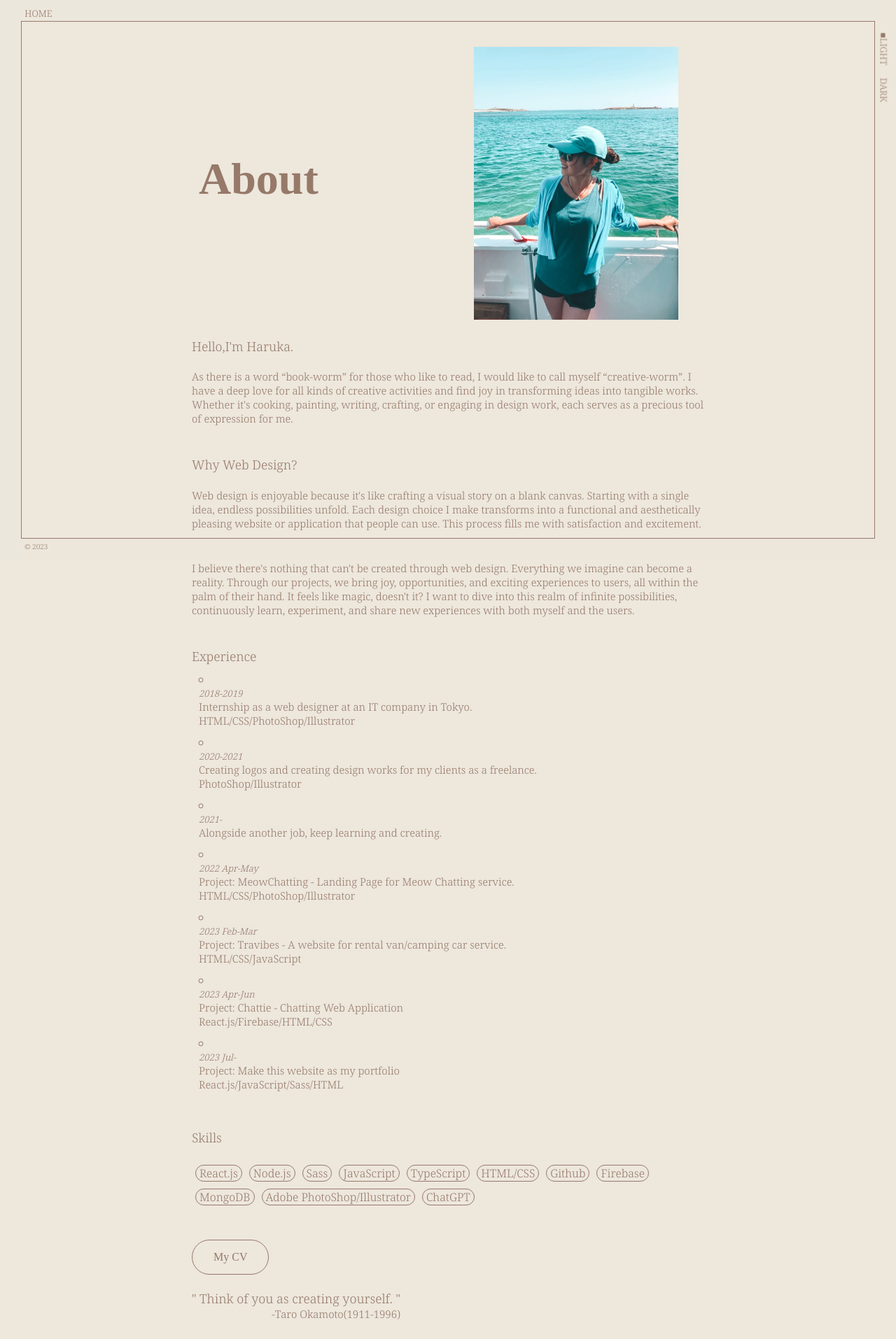
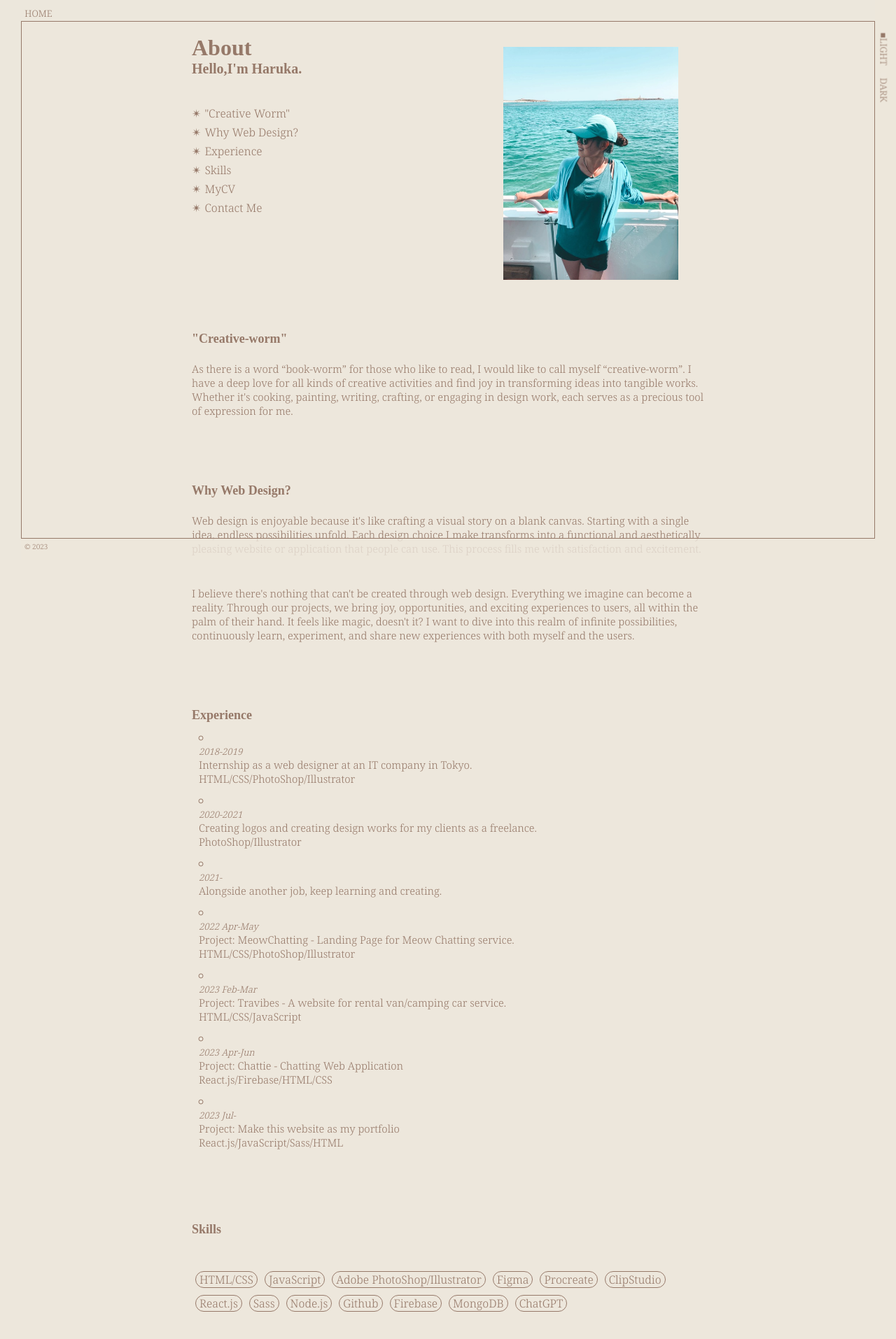
Before and after one commit to HAL13000/Portfolio, a React (Create React App) app: page /about in a window 1280 px wide. Shown: the top 1914 px of the page at 70% size. Built offline with nearby package versions, Linux system fonts and the light colour scheme.

Commit message:
commit by Haruka

```diff
--- a/public/index.html
+++ b/public/index.html
@@ -11,7 +11,7 @@
 
     <link
       rel="icon"
-      href="./assets/favicon/favicon-sun-wh.png"
+      href="./assets/favicon/favicon-32x32.png"
       type="image/x-icon"
       sizes="32x32"
     />
@@ -25,7 +25,7 @@
       rel="stylesheet"
     />
 
-    <title>My Portfolio</title>
+    <title>Haruka ISHIKAWA</title>
   </head>
   <body>
     <div id="root"></div>
--- a/src/pages/About/About.js
+++ b/src/pages/About/About.js
@@ -29,13 +29,36 @@ const About = () => {
       <Frame />
       <HomeBtn />
       <ThemeBtn />
-      <div className="container">
+      <div className="container" id="top">
         <div className="header">
-          <h1>About</h1>
+          <div className="header_content">
+            <h1>About</h1>
+            <h2 className="quote">Hello,I'm Haruka.</h2>
+            <ul className="header_content">
+              <li className="header_menu">
+                <a href="#link1">"Creative Worm"</a>
+              </li>
+              <li className="header_menu">
+                <a href="#link2">Why Web Design?</a>
+              </li>
+              <li className="header_menu">
+                <a href="#link3">Experience</a>
+              </li>
+              <li className="header_menu">
+                <a href="#link4">Skills</a>
+              </li>
+              <li className="header_menu">
+                <a href="#link5">MyCV</a>
+              </li>
+              <li className="header_menu">
+                <a href="#link6">Contact Me</a>
+              </li>
+            </ul>
+          </div>
           <img className="aboutImg" src={me001} alt="" loading="lazy" />
         </div>
-        <div className="content">
-          <span className="quote">Hello,I'm Haruka.</span>
+        <div className="content" id="link1">
+          <h2 className="quote">"Creative-worm"</h2>
           <p className="description">
             As there is a word “book-worm” for those who like to read, I would
             like to call myself “creative-worm”. I have a deep love for all
@@ -47,8 +70,8 @@ const About = () => {
           <br />
           <br />
         </div>
-        <div className="content">
-          <span className="quote">Why Web Design?</span>
+        <div className="content" id="link2">
+          <h2 className="quote">Why Web Design?</h2>
           <p className="description">
             Web design is enjoyable because it's like crafting a visual story on
             a blank canvas. Starting with a single idea, endless possibilities
@@ -69,8 +92,8 @@ const About = () => {
           <br />
           <br />
         </div>
-        <div className="content">
-          <span className="quote">Experience</span>
+        <div className="content" id="link3">
+          <h2 className="quote">Experience</h2>
           <li>
             <p className="date">2018-2019</p>
             <p className="log">
@@ -120,34 +143,36 @@ const About = () => {
           <br />
           <br />
         </div>
-        <div className="content">
-          <span className="quote">Skills</span>
+        <div className="content" id="link4">
+          <h2 className="quote">Skills</h2>
           <br />
           <br />
           <div className="skills">
+            <div className="skill">HTML/CSS</div>
+            <div className="skill">JavaScript</div>
+            <div className="skill">Adobe PhotoShop/Illustrator</div>
+            <div className="skill">Figma</div>
+            <div className="skill">Procreate</div>
+            <div className="skill">ClipStudio</div>
             <div className="skill">React.js</div>
+            <div className="skill">Sass</div>
             <div className="skill">Node.js</div>
-            <div className="skill">Sass</div>
-            <div className="skill">JavaScript</div>
-            <div className="skill">TypeScript</div>
-            <div className="skill">HTML/CSS</div>
             <div className="skill">Github</div>
             <div className="skill">Firebase</div>
             <div className="skill">MongoDB</div>
-            <div className="skill">Adobe PhotoShop/Illustrator</div>
             <div className="skill">ChatGPT</div>
           </div>
           <br />
           <br />
         </div>
         <div className="content">
-          <Button text="My CV" onClick={handleMyCV} />
+          <Button id="link5" text="My CV" onClick={handleMyCV} />
           <br />
           <br />
-          <span className="quote">
+          <h2 className="quote">
             " Think of you as creating yourself. "
             <p className="name">-Taro Okamoto(1911-1996)</p>
-          </span>
+          </h2>
           <br />
           <br />
           <p className="description">
@@ -159,17 +184,24 @@ const About = () => {
           </p>
           <br />
           <br />
-          <CapitalizedBtn onClick={handleNavigateToContact} text="Contact Me" />
+          <CapitalizedBtn
+            id="link6"
+            onClick={handleNavigateToContact}
+            text="Contact Me"
+          />
           <br />
           <br />
         </div>
+        <p className="about_top">
+          <a href="#top">TOP</a>
+        </p>
       </div>
     </div>
   );
 };
 
 //   /* <div className="content">
-//   <span className="quote"></span>
+//   <h2 className="quote"></h2>
 //   <p className="description"></p>
 //   <br />
 //   <p className="description"></p>
--- a/src/pages/About/About.scss
+++ b/src/pages/About/About.scss
@@ -11,6 +11,12 @@
   height: auto;
   box-sizing: border-box;
   width: 100hvw;
+  scroll-behavior: smooth;
+  a {
+    padding: 5px;
+    text-decoration: none;
+    color: var(--mainColor);
+  }
 
   .container {
     margin: 0;
@@ -19,27 +25,57 @@
     .header {
       position: relative;
       @include spaceBetween;
-      h1 {
-        padding: 20% 10px;
-        font-size: 32px;
-        @include sp {
-          font-size: 56px;
+      margin-bottom: 100px;
+      .header_content {
+        h1 {
+          font-size: 32px;
+          margin: 20px 0 0 0;
         }
-        @include tab {
-          font-size: 64px;
+        h2.quote {
+          font-size: 20px;
+          padding: 0;
+          margin: 0;
+        }
+        ul.header_content {
+          list-style: none;
+          padding: 20px 0 0 0;
+          li.header_menu {
+            padding-top: 5px;
+            &:before {
+              content: "✴︎";
+            }
+            &:hover {
+              font-weight: bolder;
+              padding: 8px 0;
+            }
+          }
         }
       }
       img {
         height: auto;
+        width: 80px;
         margin: 5%;
         display: flex;
         position: absolute;
         top: 0;
         right: 0;
-        width: 40%;
+        @include sp {
+          width: 100px;
+        }
+        @include tab {
+          width: 220px;
+        }
+        @include pc {
+          width: 250px;
+        }
       }
     }
     .content {
+      padding-top: 50px;
+      h2 {
+        margin: 0;
+        padding: 0;
+      }
       .quote {
         font-size: 18px;
         position: relative;
@@ -95,5 +131,17 @@
     @include pc {
       padding: 0 20%;
     }
+    .about_top {
+      margin: 30% 0;
+      text-align: center;
+      font-size: 10px;
+      // background-color: red;
+      &:hover {
+        font-weight: bold;
+      }
+      @include pc {
+        margin: 15% 0;
+      }
+    }
   }
 }
--- a/src/pages/Contact/Contact.js
+++ b/src/pages/Contact/Contact.js
@@ -20,8 +20,8 @@ const Contact = () => {
           </div>
           <div className="description">
             <span className="header">Hello,</span>
-            <br />
-            <br />
+            {/* <br /> */}
+            {/* <br /> */}
             <p>
               I'm here to help you with design. Let me know how I can help you
               via email or other platform below.
--- a/src/pages/Contact/Contact.scss
+++ b/src/pages/Contact/Contact.scss
@@ -37,18 +37,21 @@
     .header {
       padding: 30px 0;
       h1 {
-        font-size: 20px;
+        font-size: 32px;
       }
     }
     .description {
       .header {
-        font-size: 54px;
+        font-size: 20px;
+        font-weight: 700;
         @include pc {
-          font-size: 72px;
+          font-size: 26px;
         }
       }
-      //   p {
-      //   }
+      // p {
+      //   background-color: red;
+      //   width: 80dvw;
+      // }
       .info {
         // .quote {
         // }
```
Also changed, not shown: public/assets/favicon/favicon-32x32.png (added).
